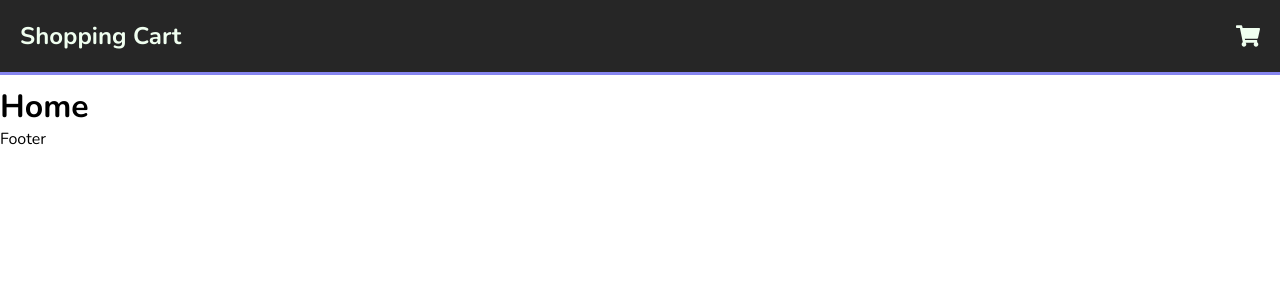
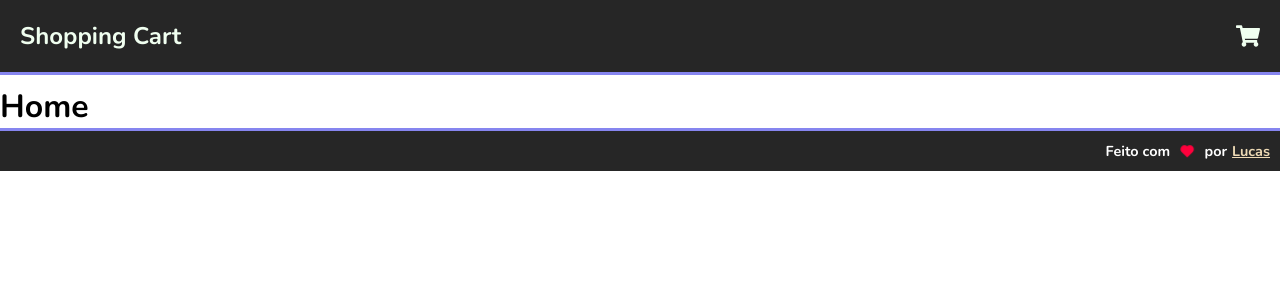
Before and after one commit to Lucas-Winicius/shopping-cart, a React (Vite) app in the folder frontend/: page / in a window 1280 px wide. Shown: the top 300 px of the page. Built offline with nearby package versions, Linux system fonts and the light colour scheme.

Commit message:
Correções

```diff
--- a/frontend/src/App.jsx
+++ b/frontend/src/App.jsx
@@ -1,6 +1,7 @@
 import { Outlet } from 'react-router-dom'
 import { useState } from 'react'
 import NavBar from './components/NavBar'
+import Footer from './components/Footer'
 
 function App() {
 
@@ -10,7 +11,7 @@ function App() {
     <div className="App">
       <NavBar cartLength={cart.length} />
       <Outlet />
-      <footer>Footer</footer>
+      <Footer />
     </div>
   )
 }
--- a/frontend/src/components/NavBar.jsx
+++ b/frontend/src/components/NavBar.jsx
@@ -4,10 +4,10 @@ import '../styles/header.css'
 
 const NavBar = ({ cartLength }) => (
     <header>
-        <Link to="/" class='link title'>Shopping Cart</Link>
+        <Link to="/" className='link title'>Shopping Cart</Link>
         <Link to="/cart">
                 <span className='cartLink'>
-                    <FaShoppingCart class='link' />
+                    <FaShoppingCart className='link' />
                     {cartLength > 0 &&
                     <span className='dot'>
                         {cartLength > 99 ? ":D" : cartLength}
--- a/frontend/src/pages/Cart.jsx
+++ b/frontend/src/pages/Cart.jsx
@@ -1,4 +1,5 @@
 const Cart = () => {
+    document.title = 'Carrinho'
     return (
         <h1>Cart</h1>
     )
--- a/frontend/src/pages/Home.jsx
+++ b/frontend/src/pages/Home.jsx
@@ -1,4 +1,5 @@
 const Home = () => {
+    document.title = 'Home'
     return (
         <h1>Home</h1>
     )
--- a/frontend/src/styles/footer.css
+++ b/frontend/src/styles/footer.css
@@ -5,6 +5,7 @@ footer {
     padding: 10px;
     justify-content: end;
     border-top: 3px solid #8685ef;
+    user-select: none;
 }
 
 footer > p {
--- a/frontend/src/styles/header.css
+++ b/frontend/src/styles/header.css
@@ -7,6 +7,8 @@ header {
     align-items: center;
     border-bottom: 3px solid #8685ef;
     margin-bottom: 10px;
+    user-select: none;
+    pointer-events: none;
 }
 
 header .link {
```
